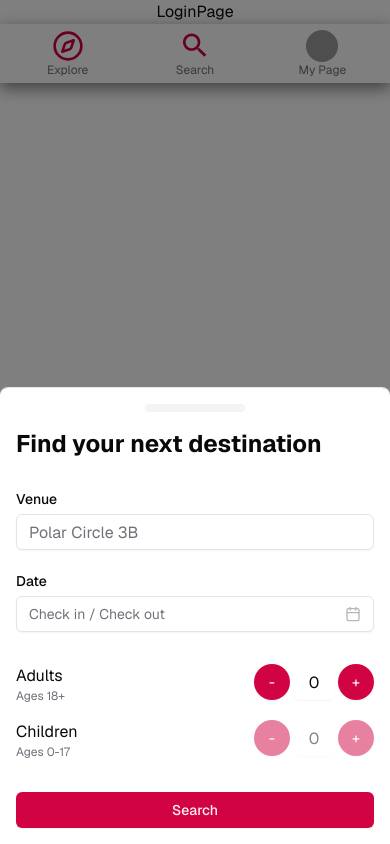
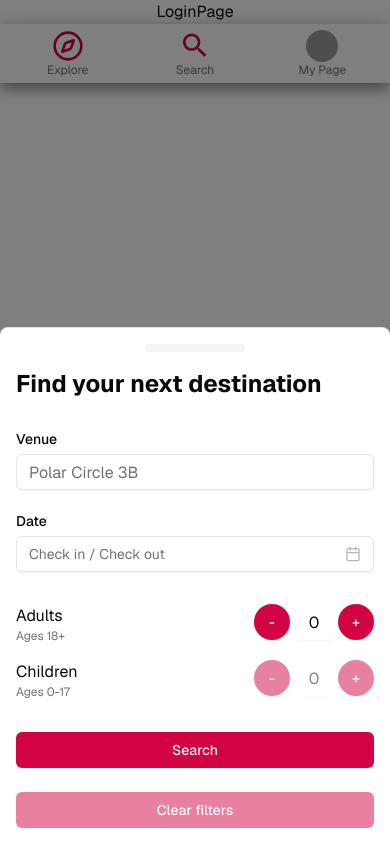
Before and after one commit to Motormary/nextjs-pe2-holidaze, a Next.js app: page /login in a window 390 px wide. Both pictures are taken after a click on the button "Search". Built offline with nearby package versions, Linux system fonts and the light colour scheme; grey boxes are pictures that could not be loaded.

Commit message:
fix: clear search + venues return statement

```diff
--- a/components/home/venues.tsx
+++ b/components/home/venues.tsx
@@ -21,22 +21,23 @@ export default async function Venues({
 
   const venues = await res.json()
 
+  if (venues.data.length)
     return (
       <>
         <div className="grid grid-cols-[repeat(auto-fill,minmax(270px,1fr))] gap-5">
-        {venues.data?.length ? (
-          venues.data.map((venue: any) => (
+          {venues.data.map((venue: any) => (
             <BasicVenueCard key={venue.id} data={venue} />
-          ))
-        ) : (
-          <div className="text-muted-foreground h-full py-20 text-center">
-            No results
-          </div>
-        )}
+          ))}
         </div>
         <div className="flex justify-center py-4">
           <MetaPagination meta={venues.meta} />
         </div>
       </>
     )
+
+  return (
+    <div className="text-muted-foreground h-full py-20 text-center">
+      No results
+    </div>
+  )
 }
--- a/components/mobile-nav.tsx
+++ b/components/mobile-nav.tsx
@@ -67,6 +67,20 @@ function MobileNav() {
     })
   }
 
+  function handleClear() {
+    setQuery("")
+    setDate(undefined)
+    setAdults(0)
+    setChildren(0)
+
+    if (defaultQueryValue) {
+      startTransition(() => {
+        setOpen(false)
+        router.push("/")
+      })
+    }
+  }
+
   return (
     <div
       data-search={isPending ? "" : undefined}
@@ -103,14 +117,14 @@ function MobileNav() {
         </div>
       </nav>
       <Drawer open={open} onOpenChange={setOpen}>
-        <DrawerContent className="overflow-y-scroll">
+        <DrawerContent>
           <DrawerHeader>
             <DrawerTitle>Find your next destination</DrawerTitle>
             <DrawerDescription className="sr-only">
               Fill out the search field and press search
             </DrawerDescription>
           </DrawerHeader>
-          <div className="flex flex-col gap-6 p-4">
+          <div className="flex flex-col gap-6 overflow-y-auto p-4">
             <div className="flex flex-col gap-2">
               <Label htmlFor="q">Venue</Label>
               <Input
@@ -231,6 +245,12 @@ function MobileNav() {
                 "Search"
               )}
             </Button>
+            <Button
+              disabled={!query && !date && !adults && !childrens}
+              onClick={handleClear}
+            >
+              Clear filters
+            </Button>
           </div>
         </DrawerContent>
       </Drawer>
--- a/components/top-nav.tsx
+++ b/components/top-nav.tsx
@@ -51,14 +51,17 @@ function TopNav() {
     else setOpen(false)
   }
   function handleClear() {
-    startTransition(() => {
     setQuery("")
     setDate(undefined)
     setAdults(0)
     setChildren(0)
+
+    if (defaultQueryValue) {
+      startTransition(() => {
         setOpen(false)
         router.push("/")
       })
+    }
   }
 
   function handleQuery() {
```
Lines whose indentation alone changed are shown as unchanged.
